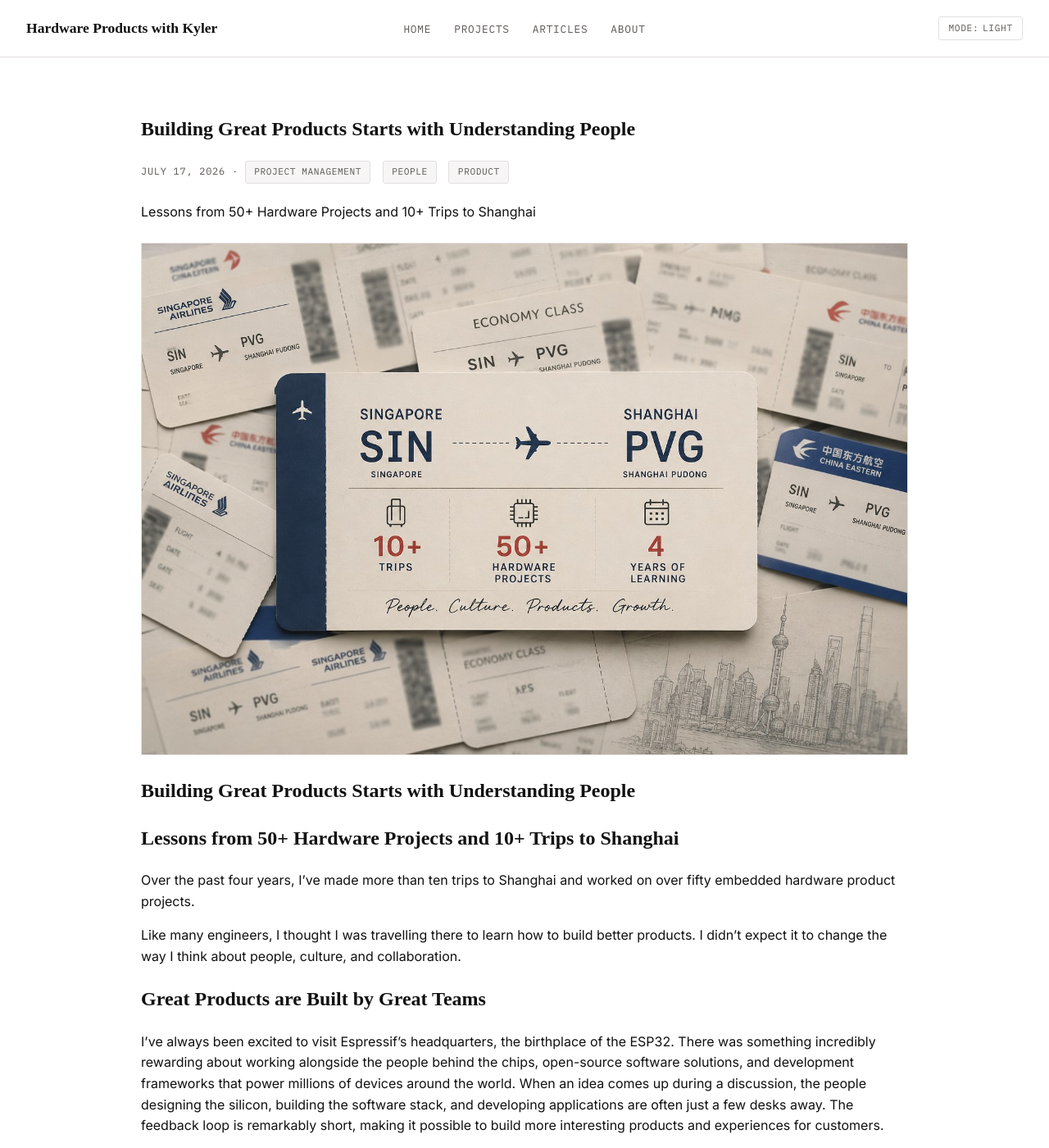
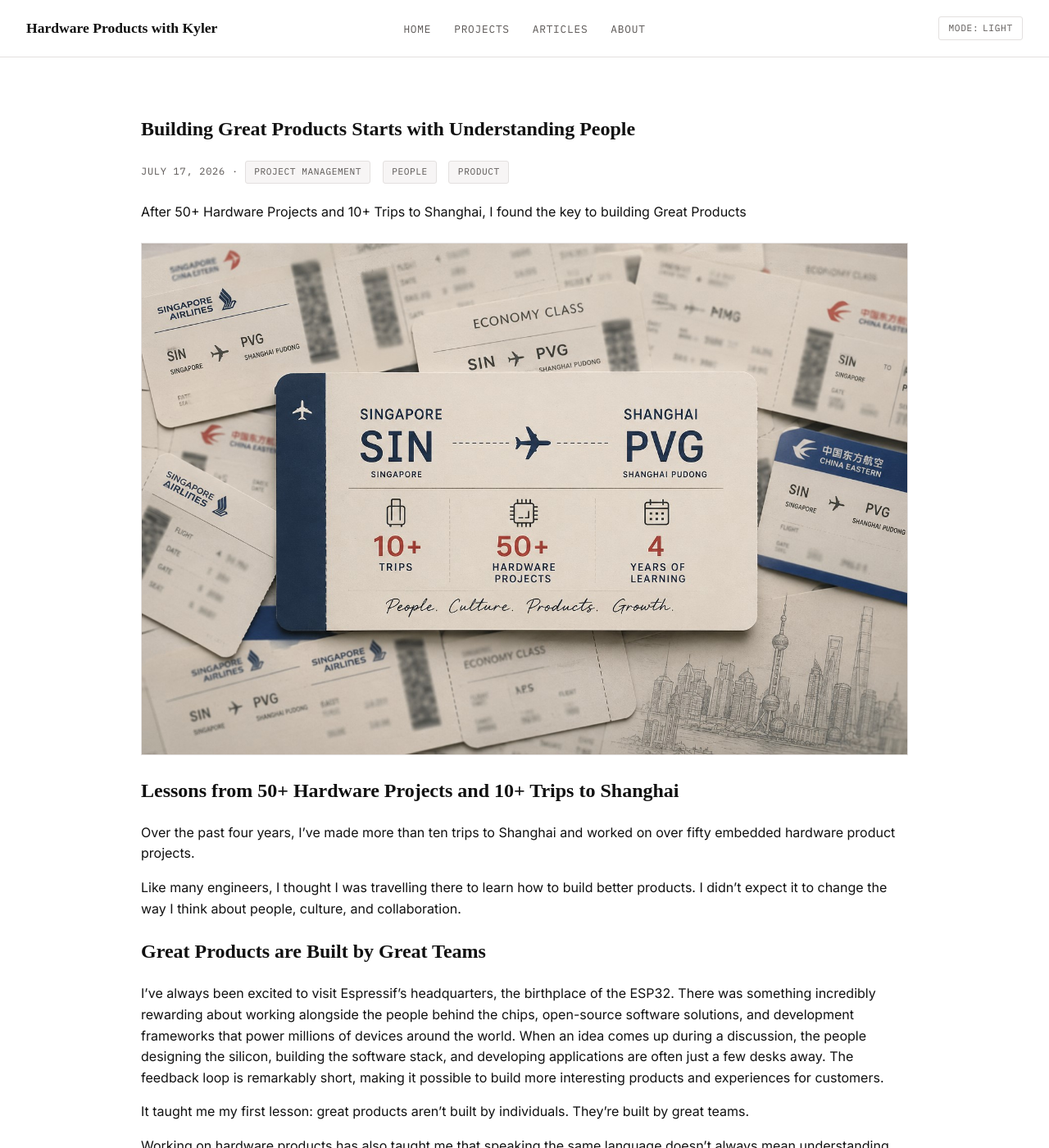
Before and after one commit to kaitkj/kaitkj.github.io, a Jekyll site: the page built from _articles/2026-07_flights.md, in a window 1280 px wide and 1400 px high. Shown: the whole window at 82% size. Built offline with Jekyll 4.4.1, drawn with Linux system fonts in a browser that asks for light colours; some web fonts are replaced.

Commit message:
Update 2026-07_flights.md

```diff
--- a/_articles/2026-07_flights.md
+++ b/_articles/2026-07_flights.md
@@ -1,12 +1,10 @@
 ---
 title: "Building Great Products Starts with Understanding People"
 date: 2026-07-17
-summary: "Lessons from 50+ Hardware Projects and 10+ Trips to Shanghai"
+summary: "After 50+ Hardware Projects and 10+ Trips to Shanghai, I found the key to building Great Products"
 cover_image: /assets/images/articles/flights.jpg
 tags: [Project Management, People, Product]
 ---
-
-# Building Great Products Starts with Understanding People
 
 ## Lessons from 50+ Hardware Projects and 10+ Trips to Shanghai
 
```
